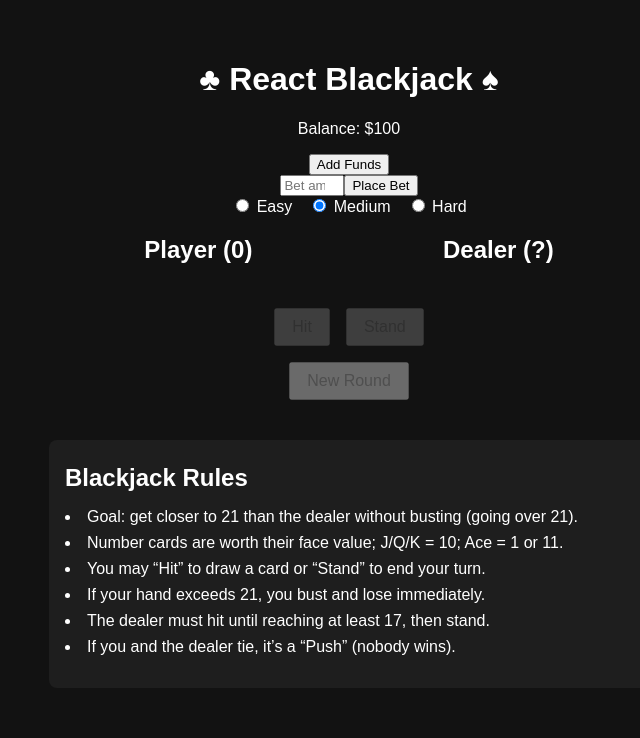
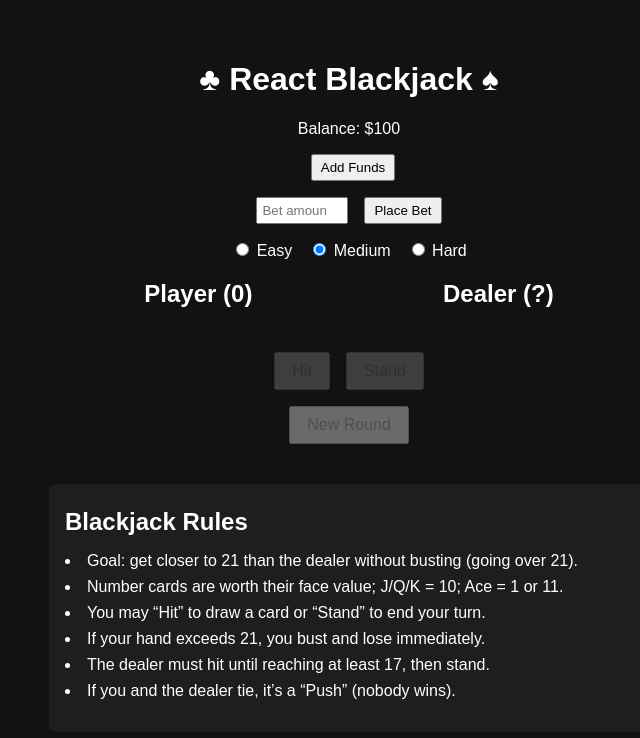
Before and after one commit to MalekMansour/CasinoFun, a React (Create React App) app in the folder games/blackjack/: page / in a window 1280 px wide. Shown: the top 738 px of the page, without its empty margins (291-931 px from the left). Built offline with nearby package versions, Linux system fonts and the light colour scheme.

Commit message:
Update index.css

```diff
--- a/games/blackjack/src/index.css
+++ b/games/blackjack/src/index.css
@@ -5,11 +5,13 @@ body {
   text-align: center;
   padding: 2rem;
 }
+
 .game { max-width: 600px; margin: auto; }
 .tables { display: flex; justify-content: space-around; margin-bottom: 1rem; }
 .hand {}
 .cards { display: flex; }
 
+/* White cards on dark background */
 .card {
   width: 60px;
   height: 90px;
@@ -44,18 +46,42 @@ body {
   border: 2px solid #444;
 }
 
-.controls button, .new {
+/* Controls & Buttons */
+.controls button,
+.new {
   padding: 0.5rem 1rem;
   margin: 0.5rem;
   font-size: 1rem;
   cursor: pointer;
 }
-.controls button[disabled] { opacity: 0.5; cursor: not-allowed; }
+.controls button[disabled] {
+  opacity: 0.5;
+  cursor: not-allowed;
+}
+.difficulty label {
+  margin: 0 0.5rem;
+  cursor: pointer;
+}
+.msg {
+  margin-top: 1rem;
+  font-size: 1.25rem;
+}
 
-.difficulty label { margin: 0 0.5rem; cursor: pointer; }
+/* Bank & Betting UI */
+.bank {
+  margin-bottom: 1rem;
+}
+.bank input[type="number"] {
+  width: 80px;
+  padding: 0.25rem;
+  margin-right: 0.5rem;
+}
+.bank button {
+  padding: 0.25rem 0.5rem;
+  margin-left: 0.5rem;
+}
 
-.msg { margin-top: 1rem; font-size: 1.25rem; }
-
+/* Rules Panel */
 .rules {
   text-align: left;
   background: #1e1e1e;
@@ -63,7 +89,8 @@ body {
   margin-top: 2rem;
   border-radius: 8px;
 }
-.rules h2, .rules ul li {
+.rules h2,
+.rules ul li {
   color: #fff;
   margin: 0.5rem 0;
 }
```
